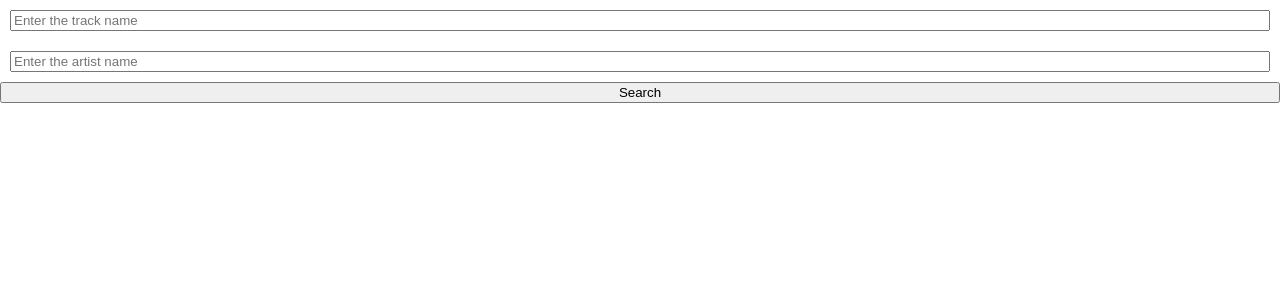
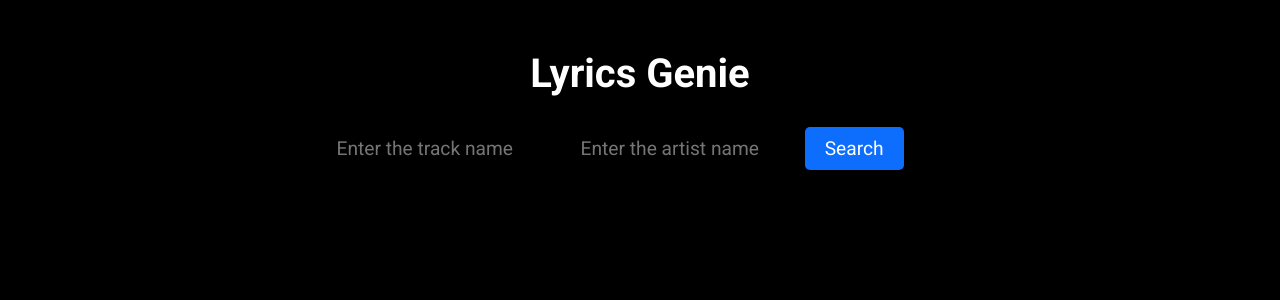
Before and after one commit to chandranshh/lyrics-genie, a React (Create React App) app in the folder client/: page / in a window 1280 px wide. Shown: the top 300 px of the page. Built offline with nearby package versions, Linux system fonts and the light colour scheme.

Commit message:
added css styling

```diff
--- a/client/src/components/lyrics/Lyrics.css
+++ b/client/src/components/lyrics/Lyrics.css
@@ -0,0 +1,19 @@
+.lyrics-container {
+    display: flex;
+    justify-content: center;
+    align-items: center;
+    height: 100%;
+  }
+
+  .lyrics-box {
+    background-color: #fff;
+    border: 1px solid #ccc;
+    border-radius: 4px;
+    box-shadow: 0 2px 4px rgba(0, 0, 0, 0.2);
+    padding: 20px;
+    max-width: 80%;
+    overflow: auto;
+    font-size: 18px;
+    line-height: 1.5;
+    text-align: center;
+  }
--- a/client/src/components/lyrics/Lyrics.jsx
+++ b/client/src/components/lyrics/Lyrics.jsx
@@ -1,5 +1,6 @@
 import React, { useState, useEffect } from "react";
 import axios from "axios";
+import "./Lyrics.css";
 
 function Lyrics(props) {
   const [lyrics, setLyrics] = useState("");
@@ -20,7 +21,11 @@ function Lyrics(props) {
       });
   }, [props.song.title, props.song.artist_names]);
 
-  return <div>{lyrics}</div>;
+  return (
+    <div className="lyrics-container">
+      <div className="lyrics-box">{lyrics}</div>
+    </div>
+  );
 }
 
 export default Lyrics;
--- a/client/src/components/search/Search.css
+++ b/client/src/components/search/Search.css
@@ -1,12 +1,98 @@
-.searchbar-container{
+.searchbar-container {
     display: flex;
     flex-direction: column;
-}
+    justify-content: center;
+    align-items: center;
+    margin-top: 50px;
+  }
 
-.track-name{
-    margin: 10px;
-}
+  .logo {
+    font-size: 2.5rem;
+    font-weight: bold;
+    color: #fff;
+    margin-bottom: 20px;
+    text-align: center;
+  }
 
-.artist-name{
-    margin: 10px;
-}
+  .track-name,
+  .artist-name {
+    font-size: 1.2rem;
+    padding: 10px 20px;
+    margin-right: 10px;
+    border-radius: 5px;
+    border: none;
+    box-shadow: 2px 2px 4px rgba(0, 0, 0, 0.1);
+    outline: none;
+  }
+
+  .track-name {
+    width: 30%;
+  }
+
+  .artist-name {
+    width: 30%;
+  }
+
+  button {
+    font-size: 1.2rem;
+    padding: 10px 20px;
+    margin-top: 10px;
+    margin-right: 10px;
+    border-radius: 5px;
+    border: none;
+    background-color: #0d6efd;
+    color: #fff;
+    cursor: pointer;
+    outline: none;
+    transition: all 0.2s ease-in-out;
+  }
+
+  button:hover {
+    background-color: #0c5ebe;
+  }
+
+  button:active {
+    transform: scale(0.98);
+  }
+
+  .song-selection {
+    display: flex;
+    flex-direction: row;
+    justify-content: center;
+    align-items: center;
+    padding: 10px;
+    margin-top: 10px;
+    border-radius: 5px;
+    border: 1px solid #e4e4e4;
+    box-shadow: 2px 2px 4px rgba(0, 0, 0, 0.1);
+    cursor: pointer;
+    transition: all 0.2s ease-in-out;
+  }
+
+  .song-selection:hover {
+    background-color: #f8f8f8;
+    transform: translateY(-2px);
+    box-shadow: 2px 4px 6px rgba(0, 0, 0, 0.2);
+  }
+
+  .song-selection:active {
+    transform: scale(0.98);
+  }
+
+  .song-selection img {
+    width: 50px;
+    height: 50px;
+    margin-right: 20px;
+  }
+
+  .song-selection h3 {
+    font-size: 1.2rem;
+    font-weight: bold;
+  }
+
+  .lyrics {
+    margin-top: 20px;
+    font-size: 1.2rem;
+    text-align: center;
+    white-space: pre-line;
+  }
--- a/client/src/components/search/Search.jsx
+++ b/client/src/components/search/Search.jsx
@@ -43,6 +43,10 @@ function Search() {
 
   return (
     <div className="searchbar-container">
+      <div className="logo">
+        <span>Lyrics Genie</span>
+      </div>
+      <div className="input-container">
         <input
           type="text"
           className="track-name"
@@ -57,8 +61,10 @@ function Search() {
           value={artistName}
           onChange={setArtistNameHandler}
         />
-      <button onClick={makeRequest}>Search</button>
-
+        <button className="search-button" onClick={makeRequest}>
+          Search
+        </button>
+      </div>
       {songData &&
         songData.length > 0 &&
         songData.map((data, index) => (
@@ -68,7 +74,6 @@ function Search() {
             onSelect={onSelectSong}
           />
         ))}
-
       {selectedSong && <Lyrics song={selectedSong} />}
     </div>
   );
--- a/client/src/components/songselection/SongSelection.css
+++ b/client/src/components/songselection/SongSelection.css
@@ -1,4 +1,49 @@
-.song-cover{
-    width: 100px;
-    height: 100px;
-}
+.song-card {
+    display: flex;
+    flex-direction: row;
+    align-items: center;
+    padding: 1rem;
+    margin: 1rem;
+    border-radius: 10px;
+  }
+
+  .detail-wrapper{
+    width: 500px !important;
+  }
+
+  .song-card img {
+    flex: 3;
+    width: 120px;
+    height: 120px;
+    object-fit: cover;
+    border-radius: 10px;
+    margin-bottom: 1rem;
+  }
+
+  .song-card .song-title {
+    flex: 5;
+    font-size: 1.2rem;
+    font-weight: bold;
+    margin-bottom: 0.5rem;
+    color: grey;
+  }
+
+  .song-card .song-artist {
+    font-size: 1rem;
+    margin-bottom: 1rem;
+    color: grey;
+  }
+
+  .song-card button {
+    background-color: #2196f3;
+    flex: 3;
+    color: #fff;
+    border: none;
+    padding: 0.5rem 1rem;
+    border-radius: 5px;
+    cursor: pointer;
+  }
+
+  .song-card button:hover {
+    background-color: #0c7cd5;
+  }
--- a/client/src/components/songselection/SongSelection.jsx
+++ b/client/src/components/songselection/SongSelection.jsx
@@ -7,14 +7,12 @@ function SongSelection(props) {
   };
 
   return (
-    <div>
+    <div className="song-card">
       <img className="song-cover" src={props.data.cover_art} alt="" />
       <div className="detail-wrapper">
-        <span className="song-title">Song Name : {props.data.title}</span>
+        <span className="song-title">{props.data.title}</span>
         <br />
-        <span className="song-artist">
-          Artist Name : {props.data.artist_names}
-        </span>
+        <span className="song-artist">{props.data.artist_names}</span>
       </div>
       <button className={props.id} onClick={onClickHandler}>
         Select
--- a/client/src/index.css
+++ b/client/src/index.css
@@ -1,4 +1,8 @@
+@import url('https://fonts.googleapis.com/css2?family=Roboto:wght@100;300;400;500;700;900&display=swap');
+
 *{
+  font-family: 'Roboto', sans-serif;
   margin: 0;
   top: 0;
+  background-color: rgb(0, 0, 0);
 }
```
Lines whose indentation alone changed are shown as unchanged.
